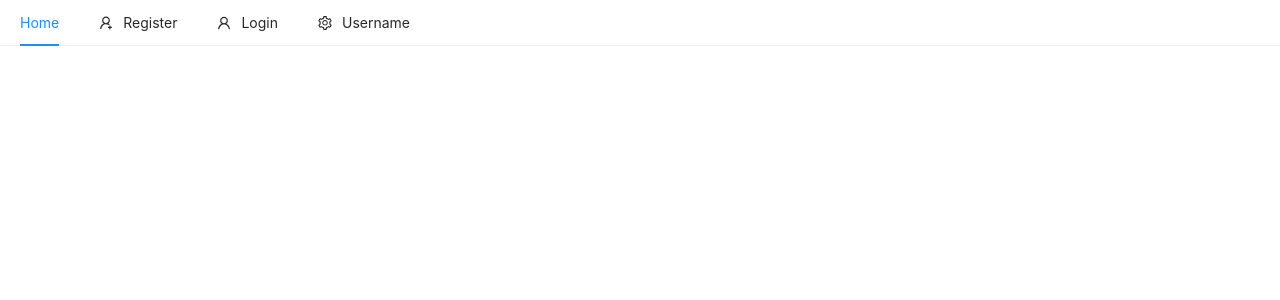
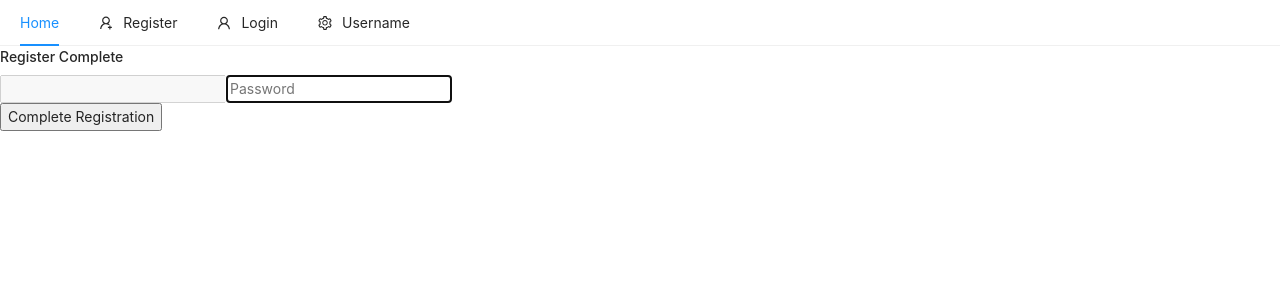
Before and after one commit to yvonnkr/techbay-frontend, a React (Create React App) app: page /register/complete in a window 1280 px wide. Shown: the top 300 px of the page. Built offline with nearby package versions, Linux system fonts and the light colour scheme; no server answers.

Commit message:
Complete registration page and firebase functionality

```diff
--- a/src/App.js
+++ b/src/App.js
@@ -6,6 +6,7 @@
 import Register from "./pages/auth/Register";
 import Login from "./pages/auth/Login";
 import Header from "./components/nav/Header";
+import RegisterComplete from "./pages/auth/RegisterComplete";
 
 const App = () => {
   return (
@@ -17,6 +18,7 @@
         <Route exact path="/" component={Home} />
         <Route exact path="/login" component={Login} />
         <Route exact path="/register" component={Register} />
+        <Route exact path="/register/complete" component={RegisterComplete} />
       </Switch>
     </>
   );
--- a/src/pages/auth/Register.js
+++ b/src/pages/auth/Register.js
@@ -9,7 +9,7 @@
     e.preventDefault();
 
     const config = {
-      url: `http://localhost:3000/register/complete`,
+      url: process.env.REACT_APP_REGISTER_REDIRECT_URL,
       handleCodeInApp: true,
     };
 
@@ -25,6 +25,7 @@
       setEmail("");
     } catch (error) {
       console.error(error);
+      toast.error(error.message);
     }
   };
 
--- /dev/null
+++ b/src/pages/auth/RegisterComplete.js
@@ -0,0 +1,89 @@
+import React, { useState, useEffect } from "react";
+import { toast } from "react-toastify";
+import { auth } from "../../firebase";
+
+const RegisterComplete = ({ history }) => {
+  const [email, setEmail] = useState("");
+  const [password, setPassword] = useState("");
+
+  useEffect(() => {
+    setEmail(window.localStorage.getItem("emailForRegistration") || "");
+    // console.log(window.location.href);
+    // console.log(window.localStorage.getItem("emailForRegistration"));
+  }, [history]);
+
+  const handleSubmit = async (e) => {
+    e.preventDefault();
+
+    if (!email || !password) {
+      toast.error("Email and password is required");
+      return;
+    }
+
+    if (password.length < 6) {
+      toast.error("Password must be at least 6 characters long");
+      return;
+    }
+
+    try {
+      //firebase - passwordless auth -result should contain the token
+      const result = await auth.signInWithEmailLink(
+        email,
+        window.location.href
+      );
+      //   console.log("RESULT", result);
+
+      if (result.user.emailVerified) {
+        window.localStorage.removeItem("emailForRegistration");
+
+        // firebase (update-password, get user, idtoken)
+        let user = auth.currentUser;
+        await user.updatePassword(password);
+        const idTokenResult = await user.getIdTokenResult();
+
+        //TODO: redux-store
+        console.log("user", user, "idTokenResult", idTokenResult);
+
+        //TODO: save user to DB (backend-api call)
+
+        // redirect
+        history.push("/");
+      }
+    } catch (error) {
+      console.error(error);
+      toast.error("Invalid Credentials");
+    }
+  };
+
+  const completeRegistrationForm = () => (
+    <form onSubmit={handleSubmit}>
+      <input type="email" className="form-control" value={email} disabled />
+
+      <input
+        type="password"
+        className="form-control"
+        value={password}
+        onChange={(e) => setPassword(e.target.value)}
+        placeholder="Password"
+        autoFocus
+      />
+      <br />
+      <button type="submit" className="btn btn-raised">
+        Complete Registration
+      </button>
+    </form>
+  );
+
+  return (
+    <div className="container p-5">
+      <div className="row">
+        <div className="col-md-6 offset-md-3">
+          <h4>Register Complete</h4>
+          {completeRegistrationForm()}
+        </div>
+      </div>
+    </div>
+  );
+};
+
+export default RegisterComplete;
```
